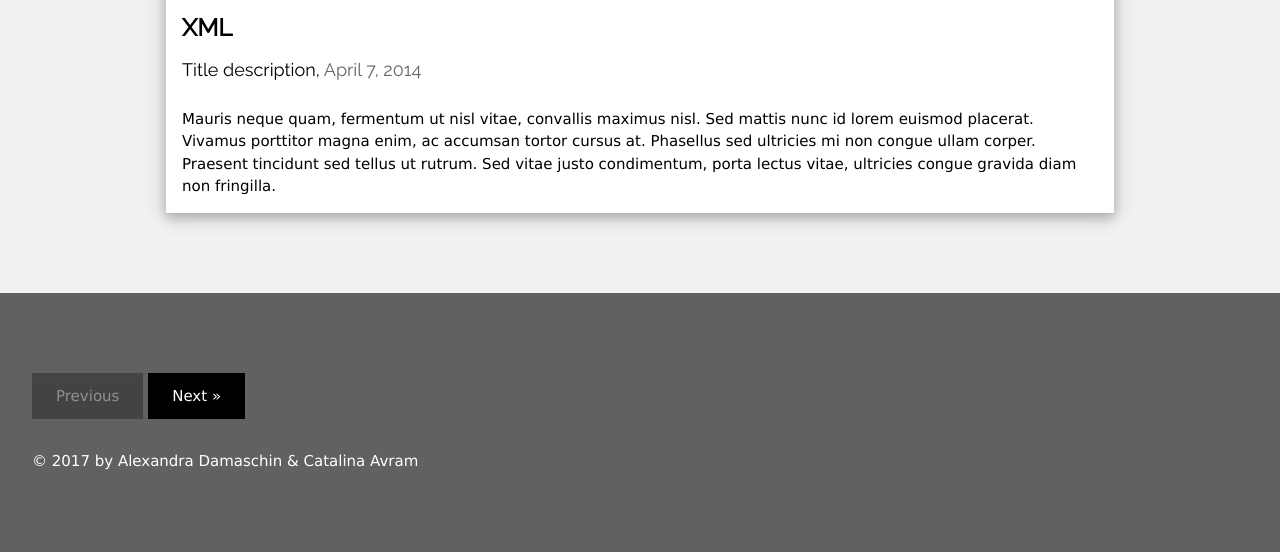
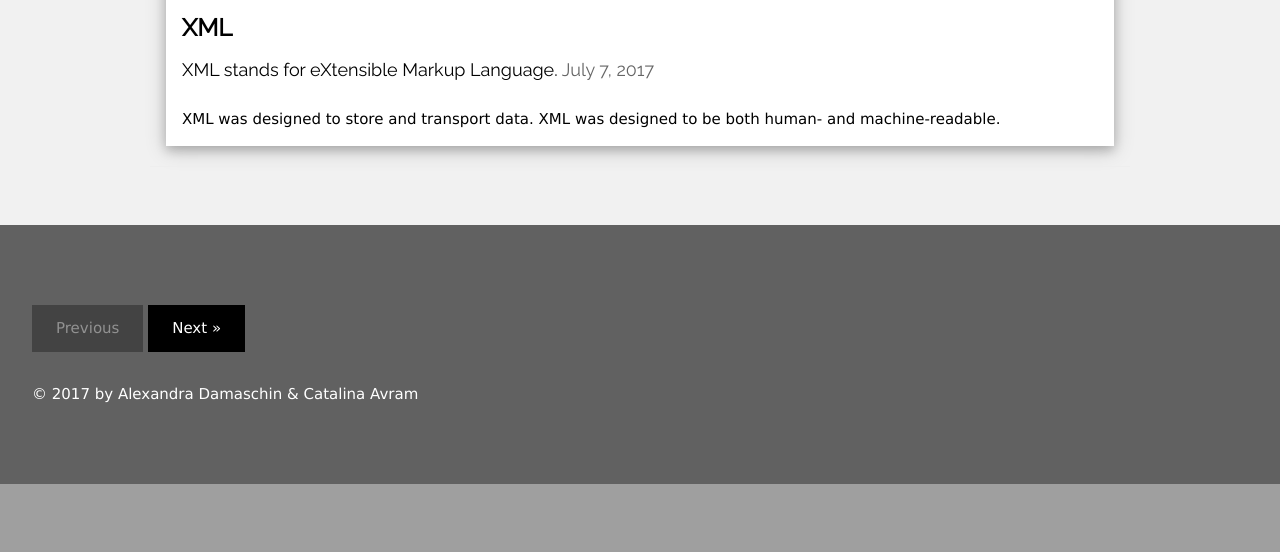
Before and after one commit to AlexandraDamaschin/Web, a PHP site: page /PageXML.php in a window 1280 px wide. Shown: the part 888-1440 px from the top of the page. After the commit the page ends 1372 px from the top, so only its background shows below. Run offline with PHP 8.4, Linux system fonts and the light colour scheme.

Commit message:
little changes

```diff
--- a/Blog.php
+++ b/Blog.php
@@ -35,7 +35,7 @@
                 <script>
                     var list =[{name:'HTML'}, {name:'XML'}, {name:'JSON'},{name:'CSS'},{ name:'jiji2'}];
                     var htmlStart =
-                                                     ' <div class="w3-card-4 w3-margin w3-white">'+
+                        ' <div class="w3-card-4 w3-margin w3-white">'+
                         ' <img src="img/desktop.png" alt="desktop" style="width:100%">  <div class="w3-container">';
                     console.log('aaaaaaaaaaaaaa');
                     for (var i=0;i<list.length;i++)
@@ -44,7 +44,6 @@
                         $(".we-ul").append(html);
                         console.log('fghjkhubgfvcdxb');
                     }
-
                 </script>
                 <!-- json  End -->
               </div>
--- a/PageXML.php
+++ b/PageXML.php
@@ -19,12 +19,12 @@
                 <img src="img/desktop.png" alt="desktop" style="width:100%">
                 <div class="w3-container">
                     <h3><b>XML</b></h3>
-                    <h5>Title description, <span class="w3-opacity">April 7, 2014</span></h5>
+                    <h5>XML stands for eXtensible Markup Language. <span class="w3-opacity">July 7, 2017</span></h5>
                 </div>
 
                 <div class="w3-container">
-                    <p>Mauris neque quam, fermentum ut nisl vitae, convallis maximus nisl. Sed mattis nunc id lorem euismod placerat. Vivamus porttitor magna enim, ac accumsan tortor cursus at. Phasellus sed ultricies mi non congue ullam corper. Praesent tincidunt sed
-                        tellus ut rutrum. Sed vitae justo condimentum, porta lectus vitae, ultricies congue gravida diam non fringilla.</p>
+                    <p>XML was designed to store and transport data.
+                        XML was designed to be both human- and machine-readable.</p>
 
                 </div>
             </div>
```
